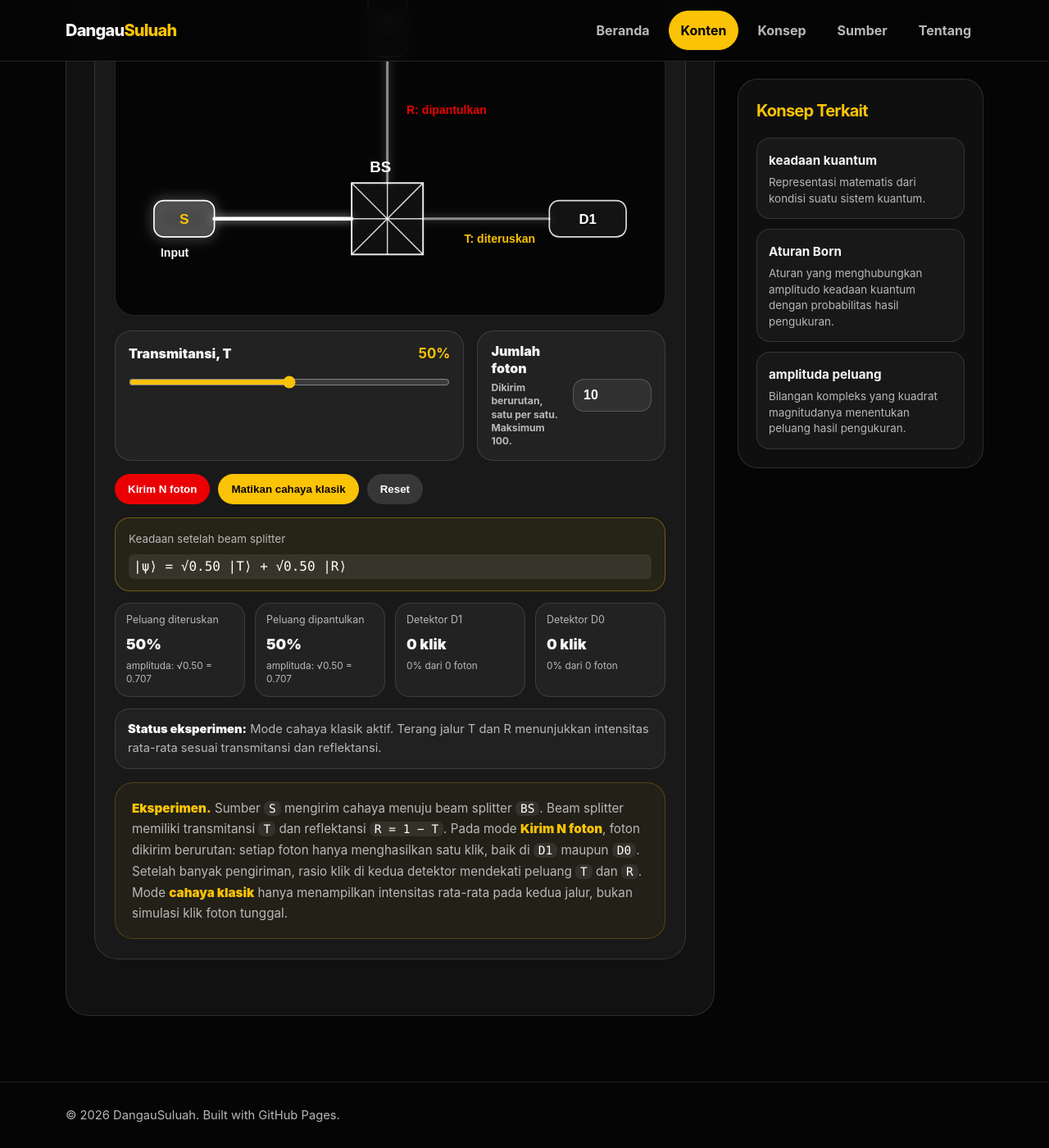
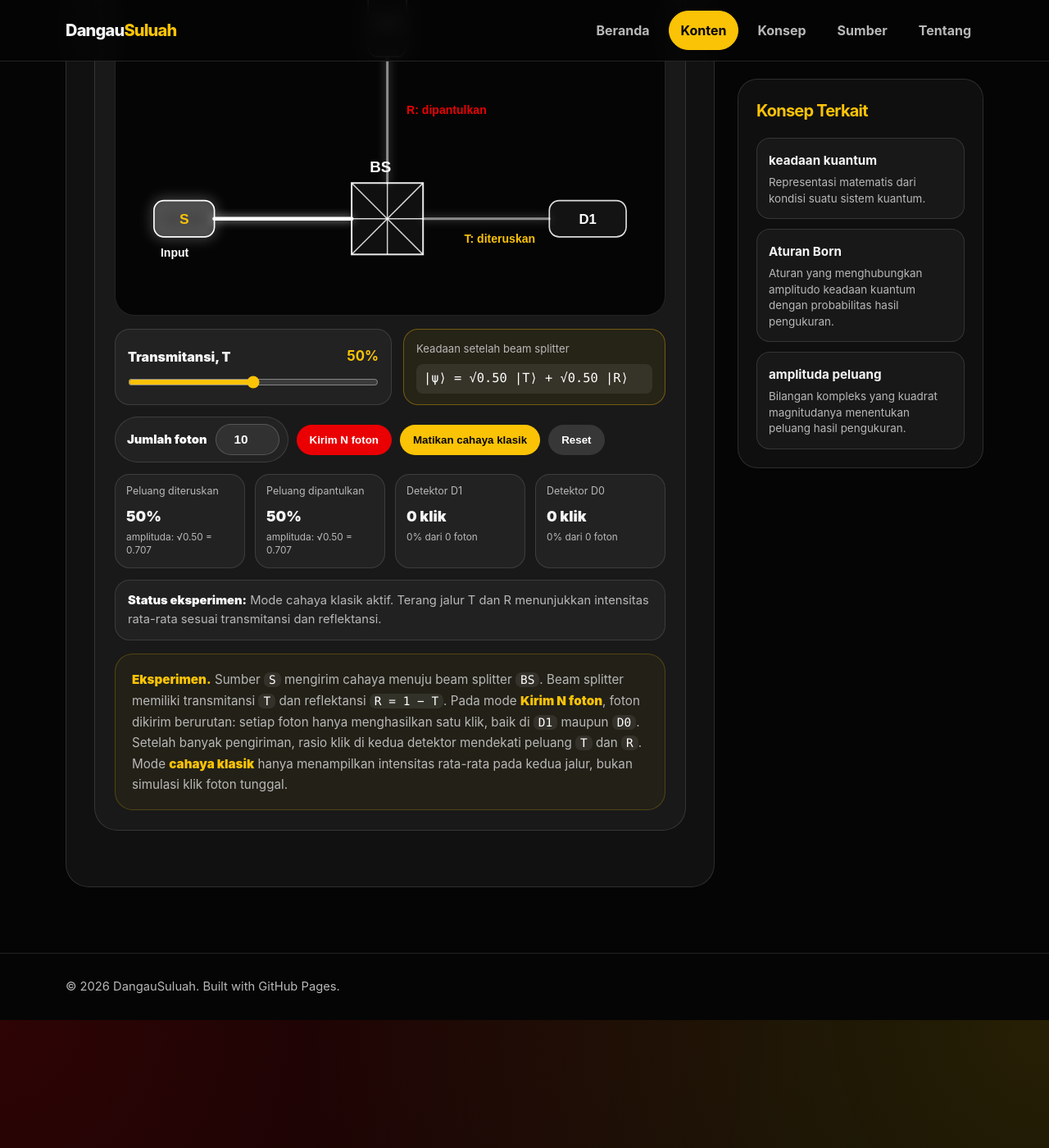
Before and after one commit to dangausuluah/dangausuluah.github.io, a Jekyll site: the page built from _contents/tentang-foton.md, in a window 1280 px wide and 1400 px high, scrolled down 1493 px. Shown: the whole window at 82% size. Built offline with Jekyll 4.4.1, drawn with Linux system fonts in a browser that asks for light colours.

Commit message:
Update single-beam-splitter-demo.html

```diff
--- a/_includes/single-beam-splitter-demo.html
+++ b/_includes/single-beam-splitter-demo.html
@@ -34,7 +34,7 @@
       border-radius: 24px;
       background: #050505;
       overflow: hidden;
-      margin-bottom: 18px;
+      margin-bottom: 16px;
     }
 
     .sbs-svg {
@@ -77,7 +77,7 @@
       transition: opacity 0.2s ease, stroke-width 0.2s ease, filter 0.2s ease;
     }
 
-    /* Optical paths are white. Red/yellow are only annotation colors. */
+    /* Optical beams are white. Red/yellow are only path-label annotations. */
     .sbs-input-path,
     .sbs-path-t,
     .sbs-path-r {
@@ -93,9 +93,9 @@
 
     /*
       Classical-light mode:
-      - input beam is the reference maximum
-      - output beam opacity/width never exceeds the input beam
-      - glow is white, same optical color as the source
+      - input beam is the maximum reference
+      - transmitted/reflected beams never exceed the input beam
+      - glow is white, same as the source
     */
     .sbs-demo.classical-mode .sbs-input-path {
       opacity: 1;
@@ -163,18 +163,26 @@
       filter: drop-shadow(0 0 12px #FBC306);
     }
 
-    .sbs-parameter-grid {
+    .sbs-control-state-grid {
       display: grid;
-      grid-template-columns: minmax(0, 1.3fr) minmax(220px, 0.7fr);
-      gap: 16px;
-      margin-bottom: 16px;
+      grid-template-columns: minmax(0, 1.2fr) minmax(320px, 0.8fr);
+      gap: 14px;
+      margin-bottom: 14px;
+      align-items: stretch;
     }
 
-    .sbs-parameter-box {
+    .sbs-control-box,
+    .sbs-state-box {
       border: 1px solid var(--border, rgba(255,255,255,0.14));
-      border-radius: 20px;
-      padding: 14px 16px;
+      border-radius: 18px;
+      padding: 13px 15px;
       background: rgba(255,255,255,0.045);
+    }
+
+    .sbs-control-box {
+      display: grid;
+      align-content: center;
+      min-height: 76px;
     }
 
     .sbs-slider-head {
@@ -184,7 +192,7 @@
       gap: 14px;
       color: var(--text, #ffffff);
       font-weight: 900;
-      margin-bottom: 10px;
+      margin-bottom: 9px;
     }
 
     .sbs-slider-head strong {
@@ -197,44 +205,73 @@
       accent-color: #FBC306;
     }
 
-    .sbs-number-row {
+    .sbs-state-box {
+      border-color: rgba(251,195,6,0.35);
+      background: rgba(251,195,6,0.06);
       display: grid;
-      grid-template-columns: minmax(0, 1fr) 96px;
-      gap: 12px;
-      align-items: center;
+      align-content: center;
+      min-height: 76px;
     }
 
-    .sbs-number-label {
-      color: var(--text, #ffffff);
-      font-weight: 900;
-      line-height: 1.35;
+    .sbs-state-box span {
+      display: block;
+      color: var(--muted, #bdbdbd);
+      font-size: 0.82rem;
+      margin-bottom: 8px;
     }
 
-    .sbs-number-label small {
+    .sbs-state-box code {
       display: block;
-      margin-top: 4px;
-      color: var(--muted, #bdbdbd);
-      font-weight: 700;
-      font-size: 0.76rem;
+      color: #ffffff;
+      font-size: 0.96rem;
+      line-height: 1.55;
+      white-space: normal;
+      font-family: "Consolas", "Courier New", monospace;
+      background: rgba(255,255,255,0.075);
+      border-radius: 8px;
+      padding: 6px 9px;
+    }
+
+    .sbs-action-row {
+      display: flex;
+      flex-wrap: wrap;
+      align-items: center;
+      gap: 10px;
+      margin-bottom: 14px;
+    }
+
+    .sbs-photon-control {
+      display: flex;
+      align-items: center;
+      gap: 10px;
+      border: 1px solid var(--border, rgba(255,255,255,0.14));
+      border-radius: 999px;
+      padding: 8px 10px 8px 14px;
+      background: rgba(255,255,255,0.045);
+    }
+
+    .sbs-photon-control label {
+      color: #ffffff;
+      font-weight: 900;
+      font-size: 0.92rem;
+      white-space: nowrap;
     }
 
     .sbs-number-input {
-      width: 100%;
+      width: 78px;
       box-sizing: border-box;
       border: 1px solid rgba(255,255,255,0.18);
-      border-radius: 14px;
-      padding: 10px 12px;
+      border-radius: 999px;
+      padding: 9px 12px;
       background: rgba(255,255,255,0.07);
       color: #ffffff;
       font-weight: 900;
-      font-size: 1rem;
+      font-size: 0.96rem;
+      text-align: center;
     }
 
     .sbs-buttons {
-      display: flex;
-      flex-wrap: wrap;
-      gap: 10px;
-      margin-bottom: 16px;
+      display: contents;
     }
 
     .sbs-buttons button {
@@ -271,30 +308,6 @@
     .sbs-buttons button[data-reset] {
       background: rgba(255,255,255,0.13);
       color: #ffffff;
-    }
-
-    .sbs-state-box {
-      border: 1px solid rgba(251,195,6,0.35);
-      border-radius: 18px;
-      padding: 14px 16px;
-      background: rgba(251,195,6,0.06);
-      margin-bottom: 14px;
-    }
-
-    .sbs-state-box span {
-      display: block;
-      color: var(--muted, #bdbdbd);
-      font-size: 0.84rem;
-      margin-bottom: 8px;
-    }
-
-    .sbs-state-box code {
-      display: block;
-      color: #ffffff;
-      font-size: 1rem;
-      line-height: 1.6;
-      white-space: normal;
-      font-family: "Consolas", "Courier New", monospace;
     }
 
     .sbs-card-grid {
@@ -375,7 +388,7 @@
     }
 
     @media (max-width: 920px) {
-      .sbs-parameter-grid {
+      .sbs-control-state-grid {
         grid-template-columns: 1fr;
       }
 
@@ -400,6 +413,22 @@
 
       .sbs-card-grid {
         grid-template-columns: 1fr;
+      }
+
+      .sbs-action-row {
+        display: grid;
+        grid-template-columns: 1fr;
+      }
+
+      .sbs-photon-control {
+        justify-content: space-between;
+        border-radius: 18px;
+      }
+
+      .sbs-buttons {
+        display: grid;
+        grid-template-columns: 1fr;
+        gap: 10px;
       }
 
       .sbs-buttons button {
@@ -481,8 +510,8 @@
     </svg>
   </div>
 
-  <div class="sbs-parameter-grid">
-    <div class="sbs-parameter-box">
+  <div class="sbs-control-state-grid">
+    <div class="sbs-control-box">
       <div class="sbs-slider-head">
         <span>Transmitansi, T</span>
         <strong><span data-t-value>{{ initial_T }}</span>%</strong>
@@ -499,14 +528,17 @@
       />
     </div>
 
-    <div class="sbs-parameter-box">
-      <div class="sbs-number-row">
-        <div class="sbs-number-label">
-          Jumlah foton
-          <small>Dikirim berurutan, satu per satu. Maksimum 100.</small>
+    <div class="sbs-state-box">
+      <span>Keadaan setelah beam splitter</span>
+      <code data-state-text>|ψ⟩ = √0.50 |T⟩ + √0.50 |R⟩</code>
+    </div>
   </div>
 
+  <div class="sbs-action-row">
+    <div class="sbs-photon-control">
+      <label for="sbs-photon-number">Jumlah foton</label>
       <input
+        id="sbs-photon-number"
         class="sbs-number-input"
         type="number"
         min="1"
@@ -516,18 +548,12 @@
         data-photon-number
       />
     </div>
-    </div>
-  </div>
 
     <div class="sbs-buttons">
       <button type="button" data-send-n>Kirim N foton</button>
       <button type="button" data-classical-mode>Matikan cahaya klasik</button>
       <button type="button" data-reset>Reset</button>
     </div>
-
-  <div class="sbs-state-box">
-    <span>Keadaan setelah beam splitter</span>
-    <code data-state-text>|ψ⟩ = √0.50 |T⟩ + √0.50 |R⟩</code>
   </div>
 
   <div class="sbs-card-grid">
```
Also changed, not shown: other parts of _includes/single-beam-splitter-demo.html (+0 -4 lines). Lines whose indentation alone changed are shown as unchanged.
